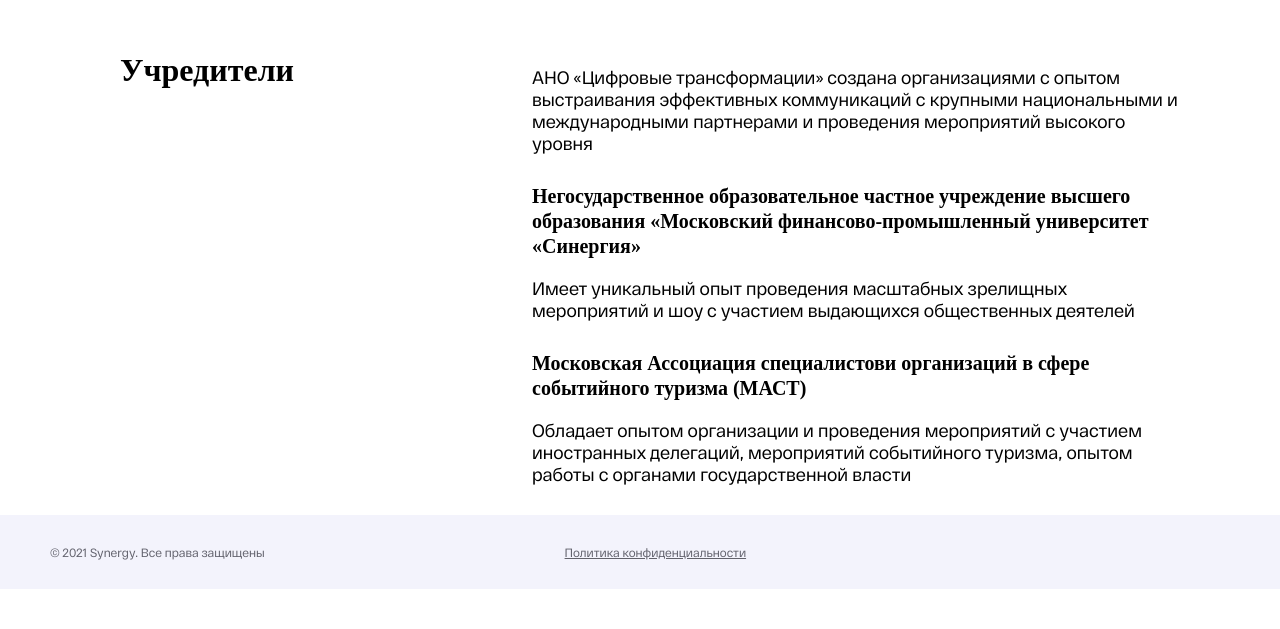
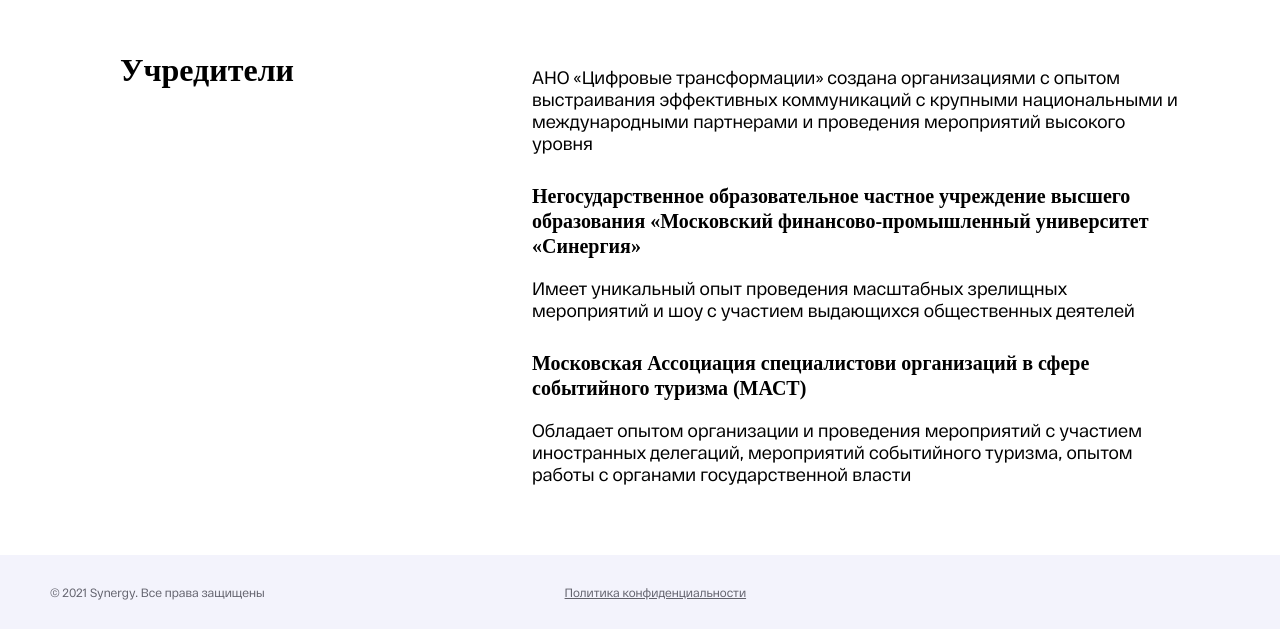
Before and after one commit to BogdanDranicin/syte2.github.io, a plain HTML site: page index.html in a window 1280 px wide. Shown: the part 2902-3531 px from the top of the page. Before the commit the page ends 3491 px from the top, so only its background shows below. Drawn offline with Linux system fonts and the light colour scheme; a web font is replaced by a local one.

Commit message:
Update style.css

```diff
--- a/css/style.css
+++ b/css/style.css
@@ -423,6 +423,9 @@ body {
 }
 
 @media (min-width: 1024px) {
+    .founders {
+        padding-bottom: 40px;
+    }
     .founders__content {
         max-width: 60%;
     }
```
